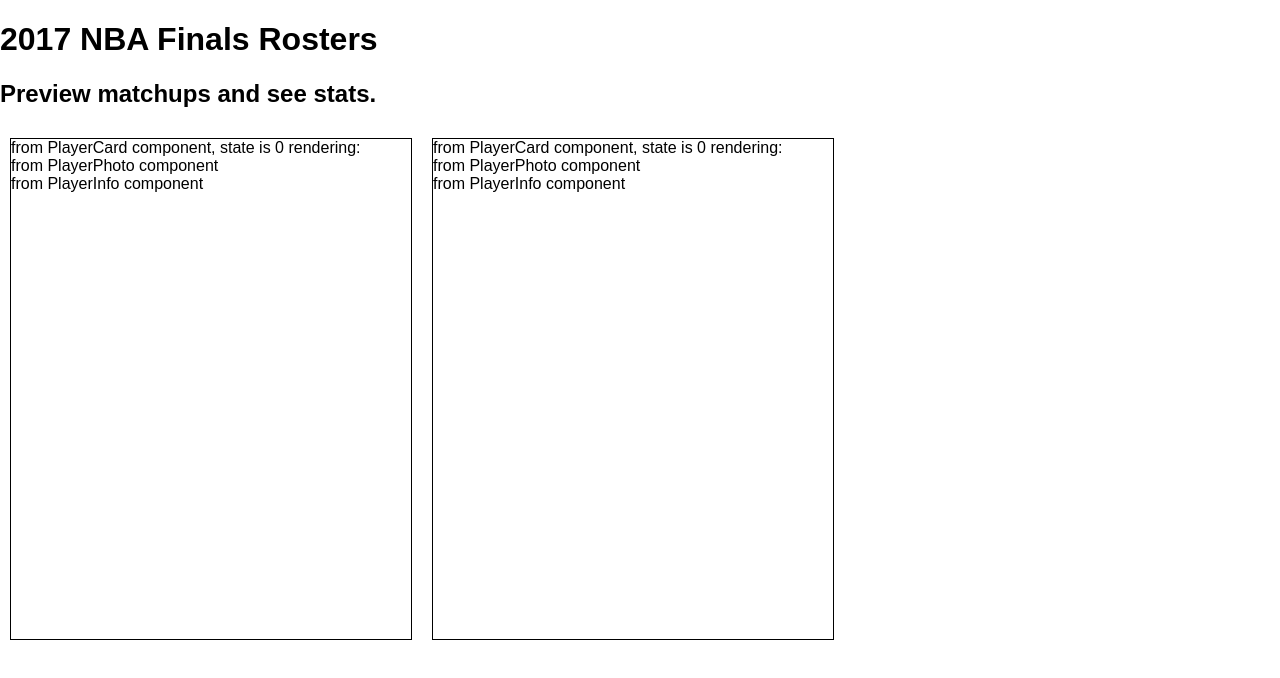
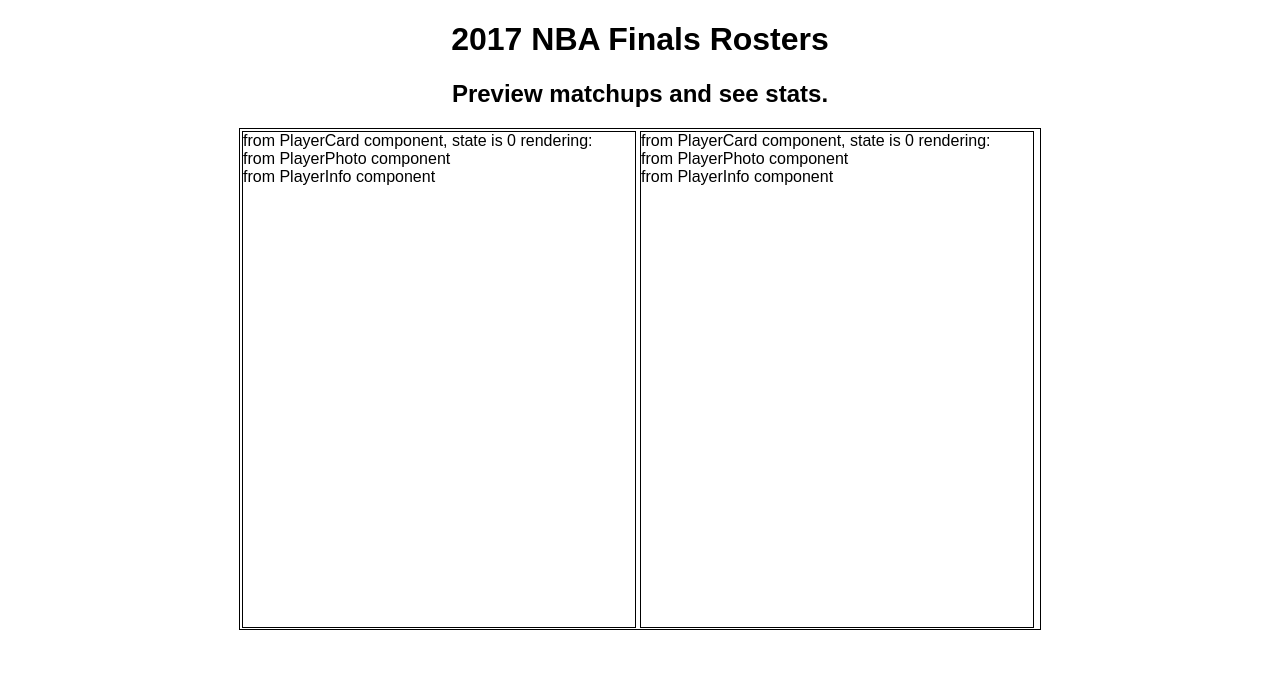
Before and after one commit to zwehr/react-finals-rosters, a React (Create React App) app: page / in a window 1280 px wide. Shown: the top 678 px of the page. Built offline with nearby package versions, Linux system fonts and the light colour scheme.

Commit message:
create CardWrapper component and add further styling

```diff
--- a/src/components/App.js
+++ b/src/components/App.js
@@ -1,7 +1,5 @@
 import React, { Component } from 'react';
-import cavs from '../json/cavs';
-import warriors from '../json/warriors';
-import PlayerCard from './PlayerCard';
+import CardWrapper from './CardWrapper';
 
 class App extends Component {
   render() {
@@ -9,8 +7,7 @@
       <div className="App">
         <h1>2017 NBA Finals Rosters</h1>
         <h2>Preview matchups and see stats.</h2>
-        <PlayerCard />
-        <PlayerCard />
+        <CardWrapper />
       </div>
     );
   }
--- /dev/null
+++ b/src/components/CardWrapper.js
@@ -0,0 +1,17 @@
+import React, { Component } from 'react';
+import PlayerCard from './PlayerCard.js';
+import cavs from '../json/cavs';
+import warriors from '../json/warriors';
+
+class CardWrapper extends Component {
+  render() {
+    return (
+      <div className="cardWrapper">
+        <PlayerCard />
+        <PlayerCard />
+      </div>
+    );
+  }
+}
+
+export default CardWrapper;
--- a/src/components/PlayerCard.js
+++ b/src/components/PlayerCard.js
@@ -7,7 +7,7 @@
     super();
     this.state = {
       playerIndex: 0
-    }
+    };
   }
 
   render() {
@@ -17,7 +17,7 @@
         <PlayerPhoto />
         <PlayerInfo />
       </div>
-    )
+    );
   }
 }
 
--- a/src/index.css
+++ b/src/index.css
@@ -4,10 +4,22 @@
   font-family: sans-serif;
 }
 
+h1,
+h2 {
+  text-align: center;
+}
+
+.cardWrapper {
+  width: 800px;
+  height: 500px;
+  margin: 0 auto;
+  border: 1px solid black;
+}
+
 .playerCard {
-  width: 400px;
-  height: 500px;
+  float: left;
+  width: 49%;
+  height: 99%;
+  margin: 2px;
   border: 1px solid black;
-  float: left;
-  margin: 10px;
 }
```
